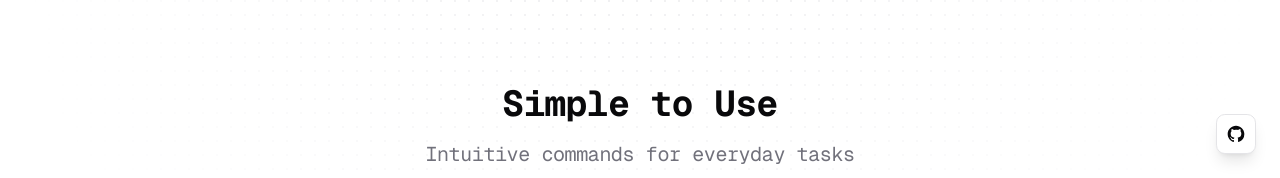
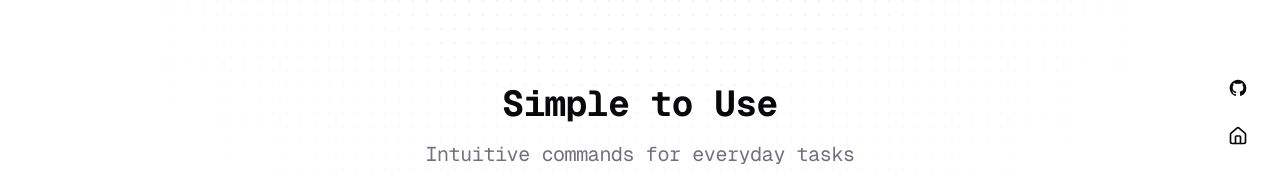
Before and after one commit to prodbyeagle/.www, a Next.js app: page /eagle in a window 1280 px wide. Shown: the part 622-800 px from the top of the page. Built offline with nearby package versions, Linux system fonts and the light colour scheme.

Commit message:
improved the buttons on the bottom

```diff
--- a/src/app/eagle/page.tsx
+++ b/src/app/eagle/page.tsx
@@ -1,6 +1,8 @@
 'use client';
 
+import { Home } from 'lucide-react';
 import * as motion from 'motion/react-client';
+import Link from 'next/link';
 import { useState } from 'react';
 
 import { Code } from '@/components/eagle/code';
@@ -35,16 +37,13 @@ export default function EaglePage() {
 
 	return (
 		<div className='min-h-screen flex flex-col'>
+			<div className='fixed bottom-6 right-6 z-50 flex flex-col gap-3 items-end'>
 				<a
 					href='https://github.com/prodbyeagle/eagle'
 					target='_blank'
 					rel='noopener noreferrer'
-				className='fixed bottom-6 right-6 z-50'
 					aria-label='View on GitHub'>
-				<Button
-					variant='outline'
-					size='icon'
-					className='rounded-md shadow-lg size-10'>
+					<Button variant='ghost' size='icon'>
 						<svg
 							xmlns='http://www.w3.org/2000/svg'
 							viewBox='0 0 24 24'
@@ -58,6 +57,13 @@ export default function EaglePage() {
 						</svg>
 					</Button>
 				</a>
+
+				<Link href='/' aria-label='Go Back to Main Page'>
+					<Button variant='ghost' size='icon'>
+						<Home className='size-5' />
+					</Button>
+				</Link>
+			</div>
 
 			<section className='relative pt-24 px-6 md:px-12 lg:px-24'>
 				<div className='absolute inset-0 -z-10' />
```
Lines whose indentation alone changed are shown as unchanged.
